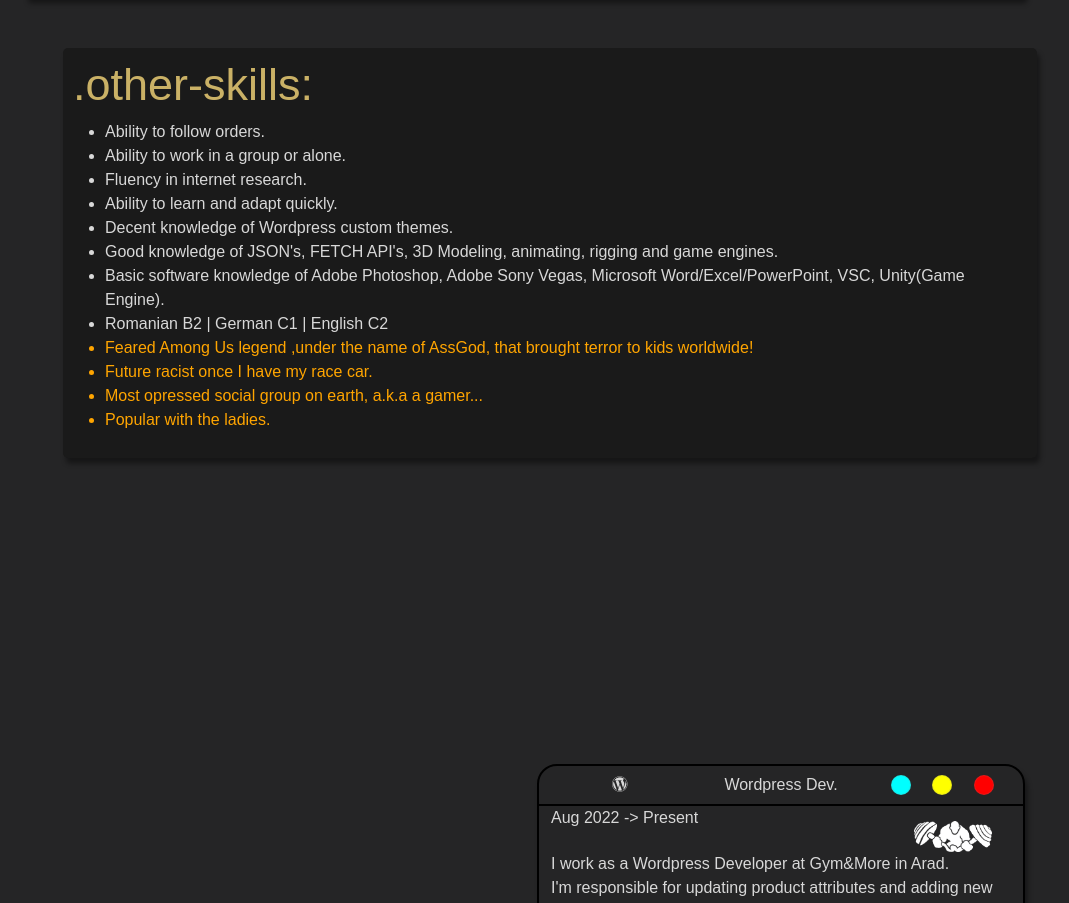
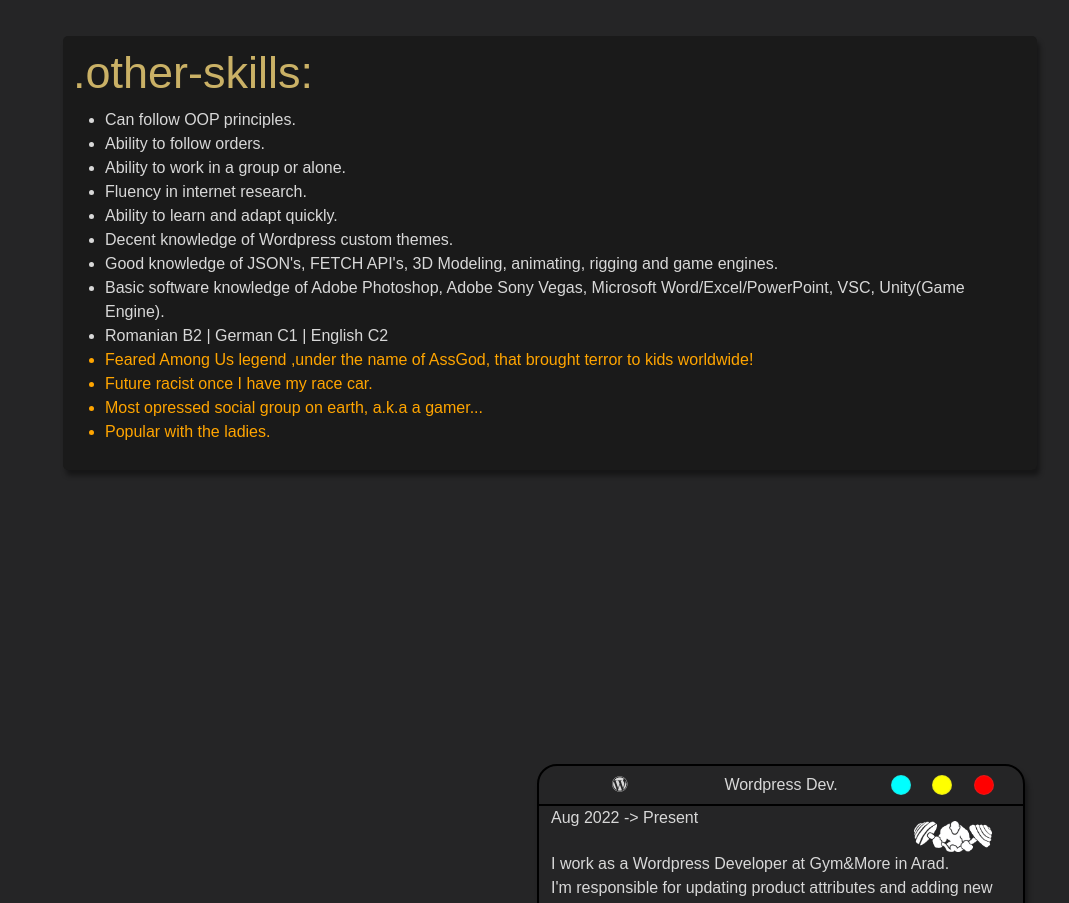
Before and after one commit to Armadox/CV, a React (Create React App) app: page / in a window 1280 px wide. Shown: the part 2371-3274 px from the top of the page, without its empty margins (115-1184 px from the left). Built offline with nearby package versions, Linux system fonts and the light colour scheme; a web font is replaced by a local one.

Commit message:
first commit

```diff
--- a/public/index.html
+++ b/public/index.html
@@ -12,7 +12,7 @@
     <link rel="apple-touch-icon" href="%PUBLIC_URL%/logo192.png" />
     <link rel="manifest" href="%PUBLIC_URL%/manifest.json" />
     <script src="https://kit.fontawesome.com/15d74697c5.js" crossorigin="anonymous"></script>
-    <title>React App</title>
+    <title>AdrianD.</title>
   </head>
 
 
--- a/src/components/skills.js
+++ b/src/components/skills.js
@@ -30,6 +30,7 @@ const MySkills = () => {
                 <div className="other-skills hidden">
                     <h3 className="head">.other-skills:</h3>
                     <ul>
+                    <li>Can follow OOP principles.</li>
                     <li>Ability to follow orders.</li>
                     <li>Ability to work in a group or alone.</li>
                     <li>Fluency in internet research.</li>
```
